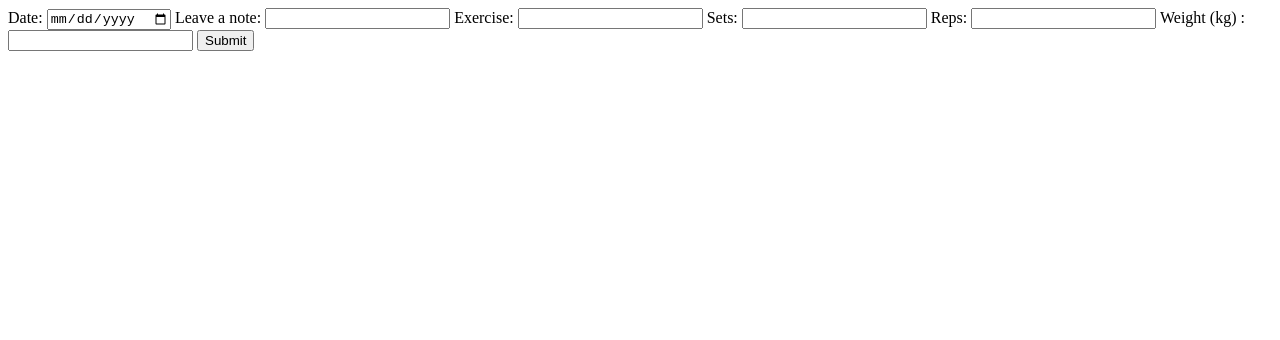
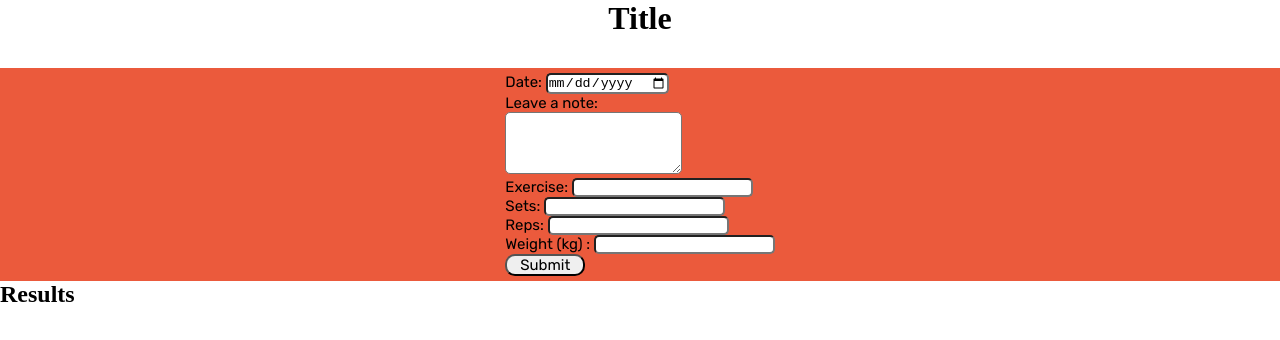
Before and after one commit to CW987/wk5a, a website built with Vite: page client/index.html in a window 1280 px wide. Built offline with nearby package versions, Linux system fonts and the light colour scheme.

Commit message:
Figuring out the css.

```diff
--- a/client/index.html
+++ b/client/index.html
@@ -6,27 +6,51 @@
     <link rel="stylesheet" href="./src/style.css">
     <script type="module" src="/src/main.js" defer></script>
     <title></title>
+    <link href="https://fonts.googleapis.com/css2?family=Roboto:ital,wght@0,100..900;1,100..900&family=Rubik:ital,wght@0,300..900;1,300..900&display=swap" rel="stylesheet">
   </head>
   <body>
+  <header>
+    <h1>Title</h1>
+
+  </header>
+  <br>
+    <div class="container">
+    <div class="form">
+      <form class="input-form">
+          <label for="date">Date: </label>
+          <input type="date" name="date" required>
+          <br>
+          <label for="note">Leave a note: </label><br>
+          <textarea id="comment" name="comment"  rows="4" required></textarea>
+          <br>
+          <label for="exercise">Exercise: </label>
+          <input type="text" name="exercise" maxlength="255" required>
+          <br>
+          <label for="sets">Sets: </label>
+          <input type="number" name="sets" min="0">
+          <br>
+          <label for="reps">Reps: </label>
+          <input type="number" name="reps" min="0">
+          <br>
+          <label for="weight">Weight (kg) : </label>
+          <input type="number" name="weight" min="0">
+          <br>
+
+          <button type="submit" style="font-family: rubik; font-size: 15px; border-radius: 10px; width: 80px;">Submit</button>
+      </form>
+    </div>
+    </div>
+
+    <div class="results-container">
+      <h2>Results</h2>
 
 
-    <div class="form">
-      <form id="input-form">
-          <label for="date">Date: </label>
-          <input type="date" name="date" required>
-          <label for="note">Leave a note: </label>
-          <input type="text" name="note">
-          <label for="exercise">Exercise: </label>
-          <input type="text" name="exercise" maxlength="255" required>
-          <label for="sets">Sets: </label>
-          <input type="number" name="sets" min="0">
-          <label for="reps">Reps: </label>
-          <input type="number" name="reps" min="0">
-          <label for="weight">Weight (kg) : </label>
-          <input type="number" name="weight" min="0">
 
-          <button type="submit">Submit</button>
-      </form>
     </div>
+
+
+
+
+
   </body>
 </html>
--- /dev/null
+++ b/client/src/style.css
@@ -0,0 +1,52 @@
+* {
+    margin: 0px;
+    box-sizing: border-box;
+    padding: 0px;
+    /* align-items: center; */
+}
+
+.form {
+    background-color:#EB5A3C;
+    display: flex;
+    flex-direction: column;
+    align-items:center;
+    justify-content:space-evenly;
+    flex-wrap: wrap;
+    padding: 5px;
+}
+
+input {
+    border-radius: 5px;
+}
+
+textarea {
+    border-radius: 5px;
+}
+
+label {
+    font-family: rubik;
+    font-size: 15px;
+}
+
+header {
+    height: 50px;
+    display: flex;
+    flex-direction: row;
+    justify-content: center;
+    flex-wrap: wrap;
+}
+
+ #message {
+    background-color:palevioletred;
+    height: 420px;
+    display: flex;
+    flex-direction: row;
+    justify-content: center;
+    flex-wrap: wrap;
+
+}
+
+button:hover {
+    background-color:darkgoldenrod;
+    border-color: black;
+}
```
